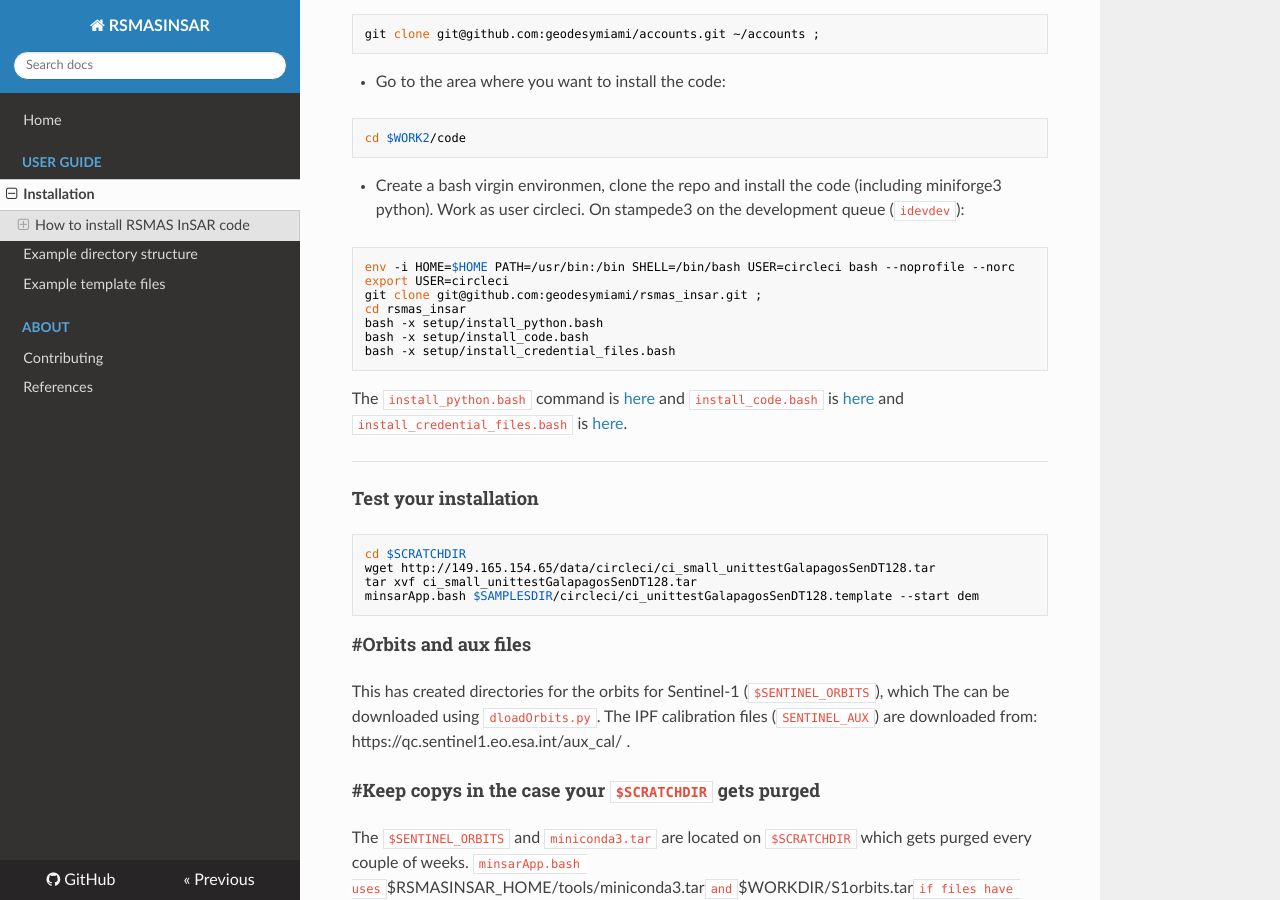
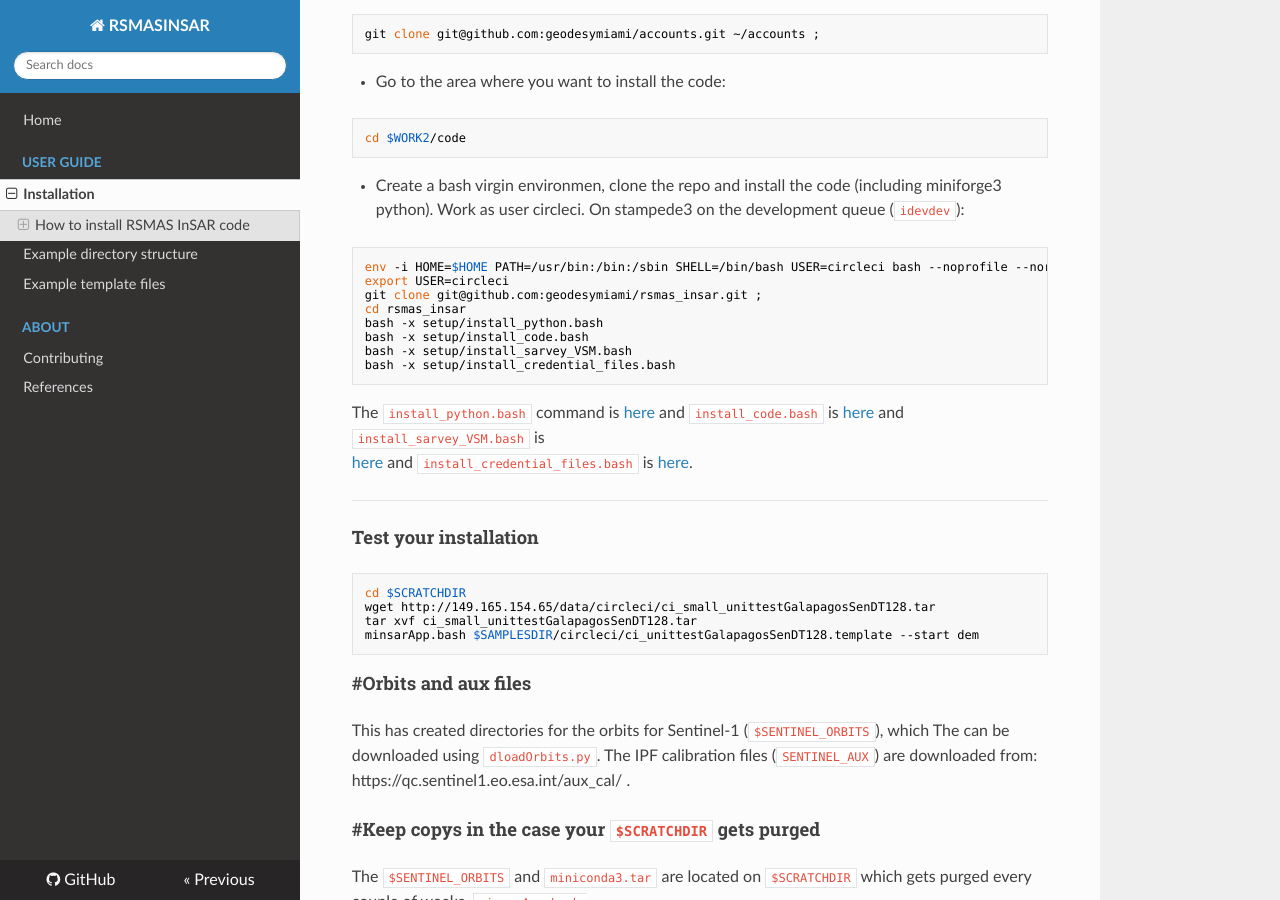
Before and after one commit to geodesymiami/rsmas_insar, an MkDocs documentation site: the page built from docs/installation.md, in a window 1280 px wide and 900 px high, scrolled down 410 px. Built offline with MkDocs 1.6.1, drawn with Linux system fonts in a browser that asks for light colours; nearby versions of some CDN libraries.

Commit message:
Update installation.md  with separate script for sarvey/VSM

````diff
--- a/docs/installation.md
+++ b/docs/installation.md
@@ -19,15 +19,17 @@ cd $WORK2/code
 ```
 * Create a bash virgin environmen, clone the repo and install the code (including miniforge3 python). Work as user circleci. On stampede3 on the development queue (`idevdev`):
 ```
-env -i HOME=$HOME PATH=/usr/bin:/bin SHELL=/bin/bash USER=circleci bash --noprofile --norc
+env -i HOME=$HOME PATH=/usr/bin:/bin:/sbin SHELL=/bin/bash USER=circleci bash --noprofile --norc
 export USER=circleci
 git clone git@github.com:geodesymiami/rsmas_insar.git ;
 cd rsmas_insar
 bash -x setup/install_python.bash
 bash -x setup/install_code.bash
+bash -x setup/install_sarvey_VSM.bash
 bash -x setup/install_credential_files.bash
 ```
-The `install_python.bash` command is [here](https://github.com/geodesymiami/rsmas_insar/blob/master/setup/install_python.bash) and  `install_code.bash`  is  [here](https://github.com/geodesymiami/rsmas_insar/blob/master/setup/install_code.bash) and  `install_credential_files.bash`  is  [here](https://github.com/geodesymiami/rsmas_insar/blob/master/setup/install_credential_files.bash).
+The `install_python.bash` command is [here](https://github.com/geodesymiami/rsmas_insar/blob/master/setup/install_python.bash) and `install_code.bash`  is  [here](https://github.com/geodesymiami/rsmas_insar/blob/master/setup/install_code.bash) and `install_sarvey_VSM.bash`  is
+[here](https://github.com/geodesymiami/rsmas_insar/blob/master/setup/install_sarvey_VSM.bash) and  `install_credential_files.bash`  is  [here](https://github.com/geodesymiami/rsmas_insar/blob/master/setup/install_credential_files.bash).
 
 ---
 ### Test your installation
````
